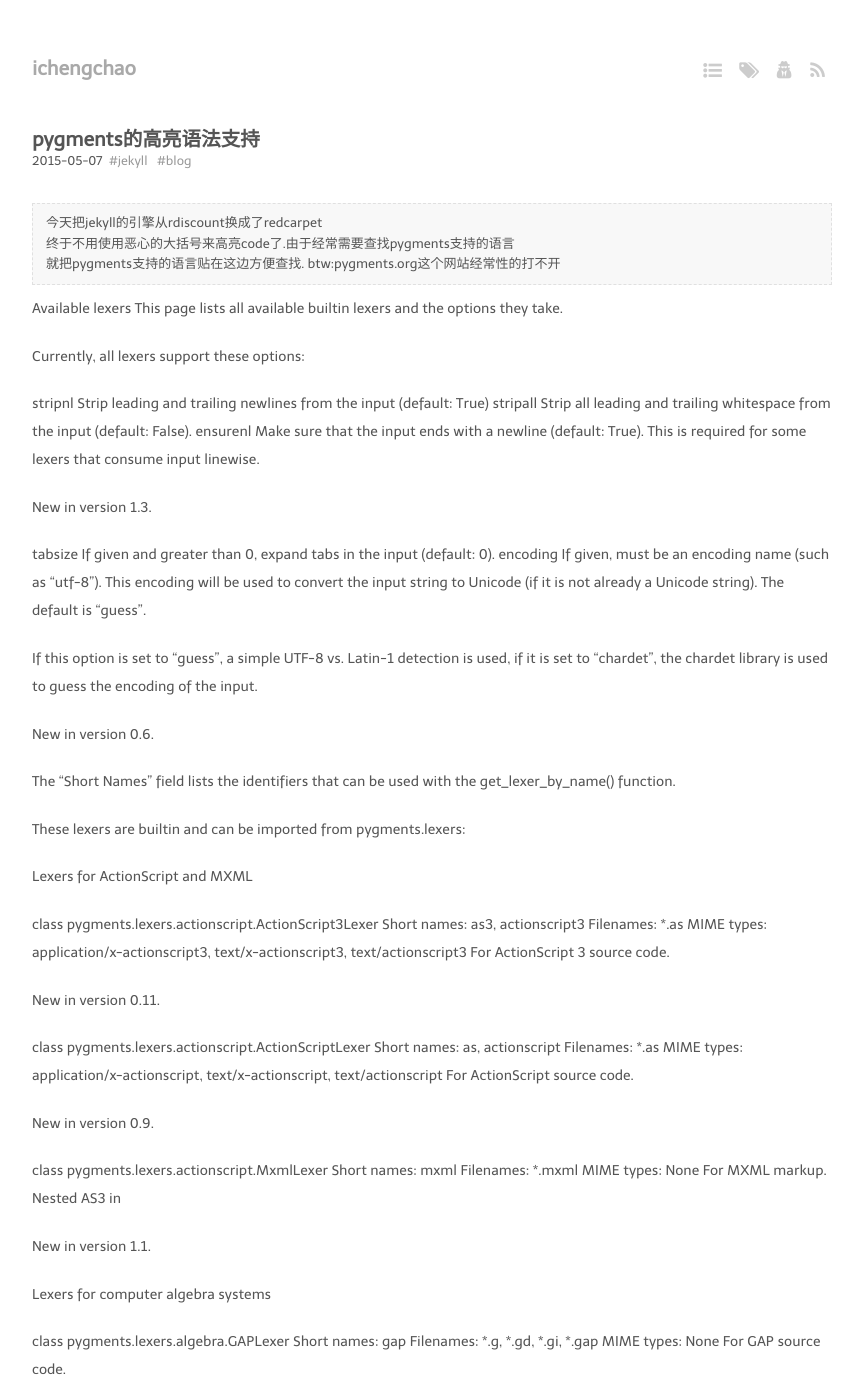
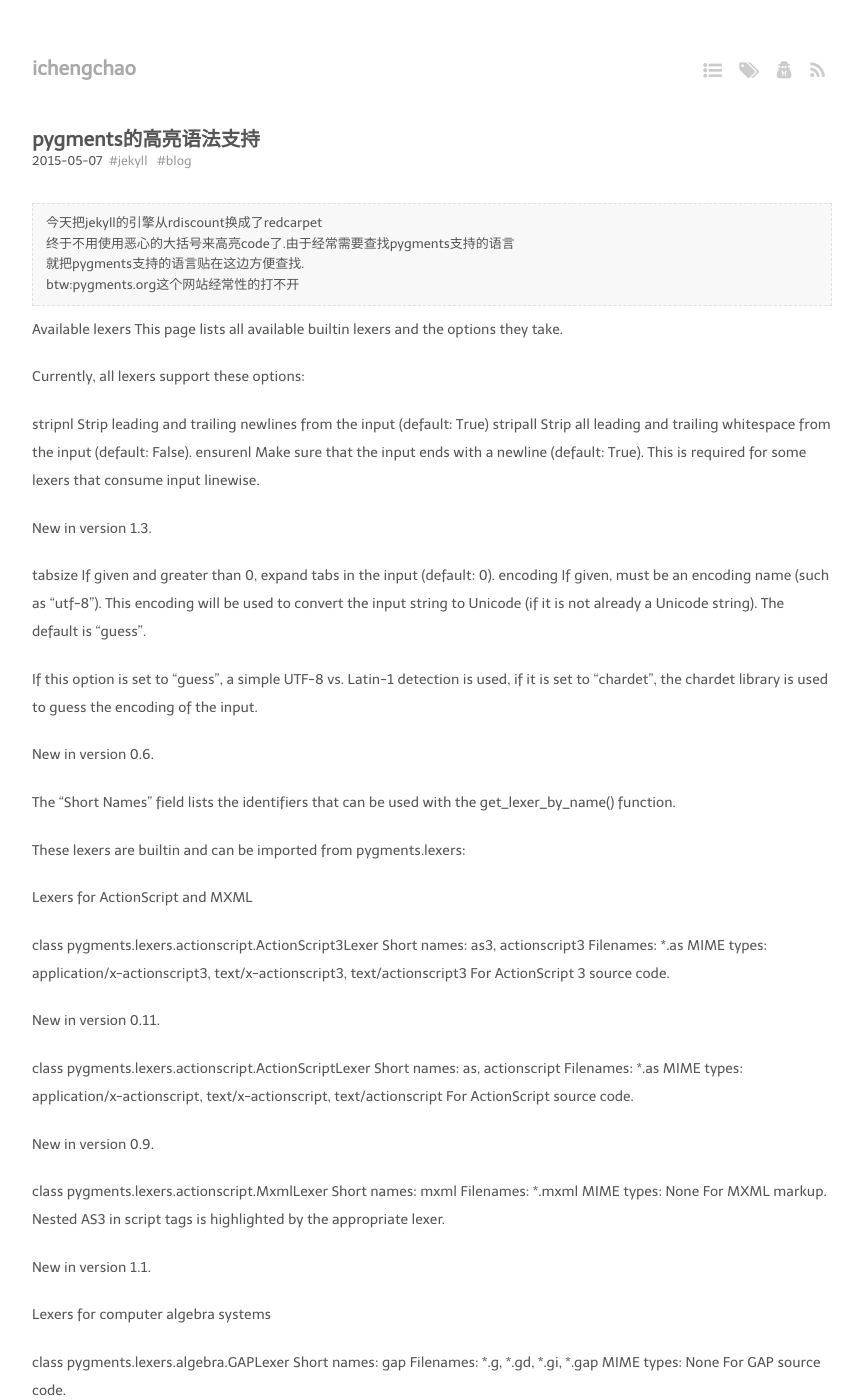
Before and after one commit to ichengchao/ichengchao.github.io, a Jekyll site: the page built from _posts/2015-05-07-pygments-language-support.markdown, in a window 1280 px wide and 1400 px high. Shown: the whole window, without its empty margins (208-1071 px from the left). Built offline with Jekyll 4.4.1, drawn with Linux system fonts in a browser that asks for light colours; Markdown is read by kramdown in place of the engine named in the settings.

Commit message:
new post

```diff
--- a/_posts/2015-05-07-pygments-language-support.markdown
+++ b/_posts/2015-05-07-pygments-language-support.markdown
@@ -63,7 +63,7 @@
 Short names:	mxml
 Filenames:	*.mxml
 MIME types:	None
-For MXML markup. Nested AS3 in <script> tags is highlighted by the appropriate lexer.
+For MXML markup. Nested AS3 in script tags is highlighted by the appropriate lexer.
 
 New in version 1.1.
 
```
